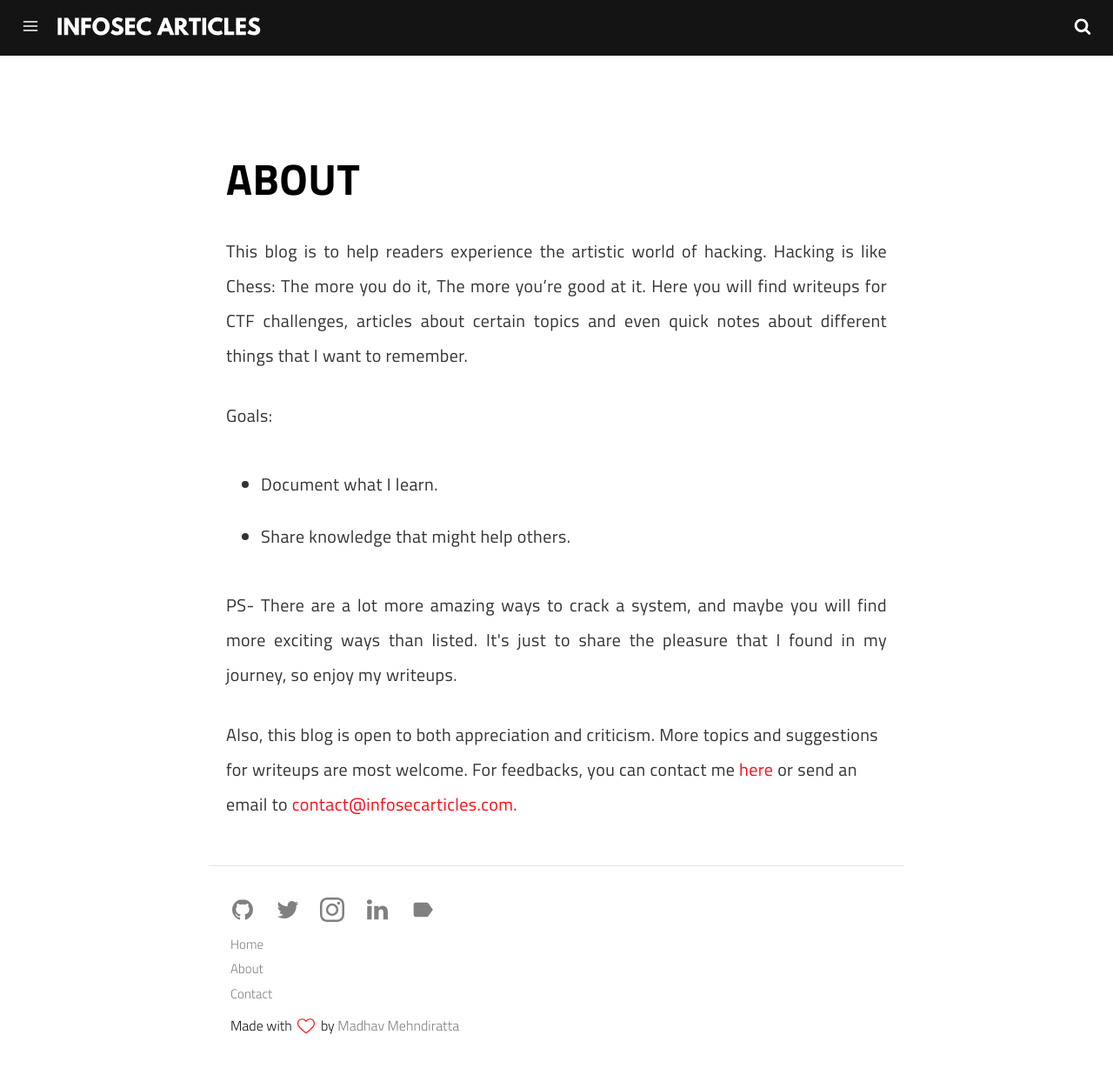
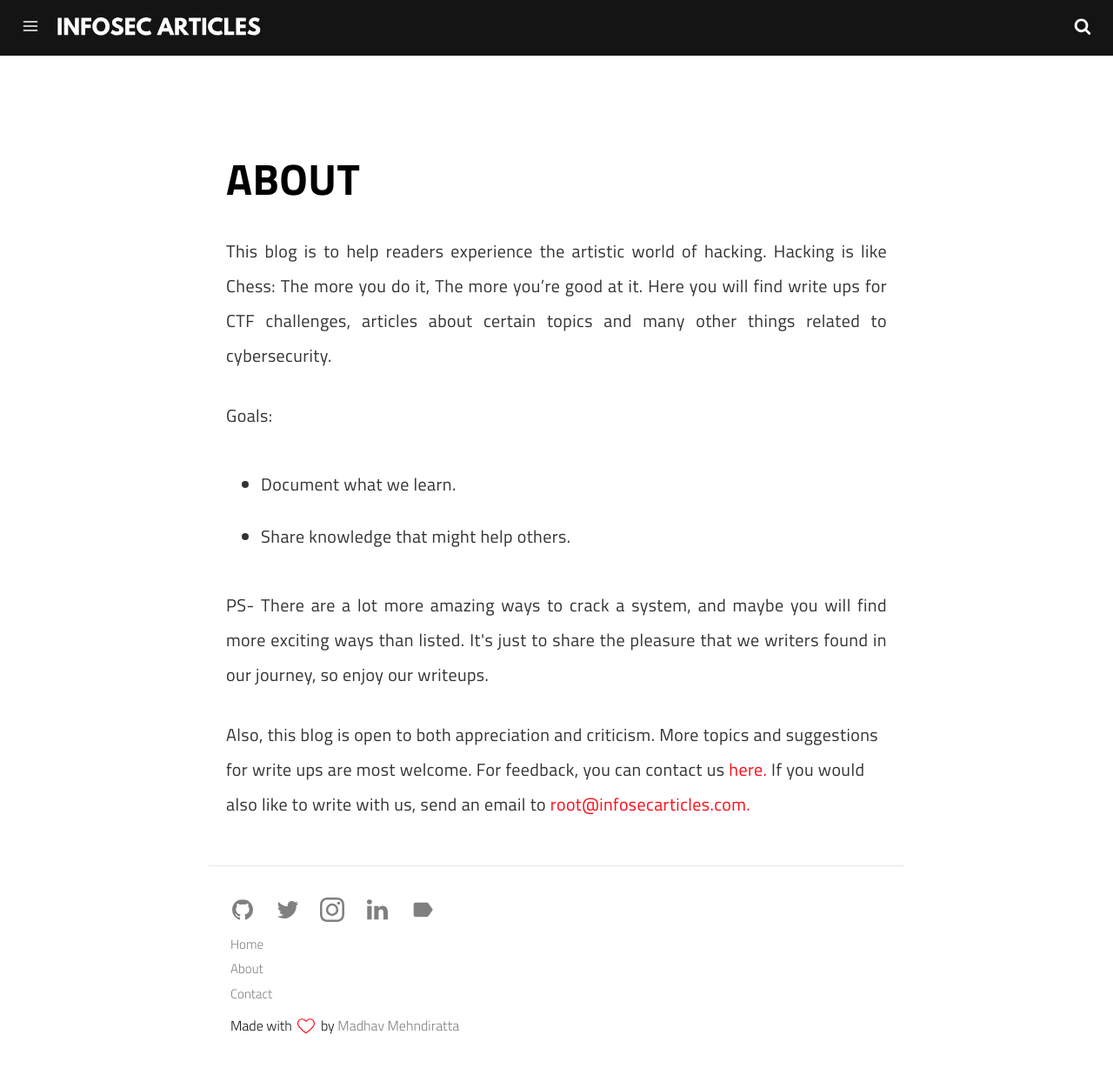
Before and after one commit to madhavmehndiratta/blog, a Jekyll site: the page built from about.md, in a window 1280 px wide and 1228 px high. Shown: the whole window at 87% size. Built offline with Jekyll 4.4.1, drawn with Linux system fonts in a browser that asks for light colours.

Commit message:
Update About Page

```diff
--- a/about.md
+++ b/about.md
@@ -7,13 +7,14 @@ permalink: /about/
 
 <h1>ABOUT</h1>
 <p align="justify">
-This blog is to help readers experience the artistic world of hacking. Hacking is like Chess: The more you do it, The more you’re good at it. Here you will find writeups for CTF challenges, articles about certain topics and even quick notes about different things that I want to remember.</p>
+This blog is to help readers experience the artistic world of hacking. Hacking is like Chess: The more you do it, The more you’re good at it. Here you will find write ups for CTF challenges, articles about certain topics and many other things related to cybersecurity.</p>
 
 Goals:
-- Document what I learn.
+- Document what we learn.
 - Share knowledge that might help others.
+
 <p align="justify">
-PS- There are a lot more amazing ways to crack a system, and maybe you will find more exciting ways than listed. It's just to share the pleasure that I found in my journey, so enjoy my writeups.</p>
+PS- There are a lot more amazing ways to crack a system, and maybe you will find more exciting ways than listed. It's just to share the pleasure that we writers found in our journey, so enjoy our writeups.</p>
 
 <p algin="justify">
-Also, this blog is open to both appreciation and criticism. More topics and suggestions for writeups are most welcome. For feedbacks, you can contact me <a href="/contact">here</a> or send an email to <a href="mailto:contact@infosecarticles.com"> contact@infosecarticles.com.</a></p>
+Also, this blog is open to both appreciation and criticism. More topics and suggestions for write ups are most welcome. For feedback, you can contact us <a href="/contact">here.</a> If you would also like to write with us, send an email to <a href="mailto:root@infosecarticles.com"> root@infosecarticles.com.</a></p>
```
